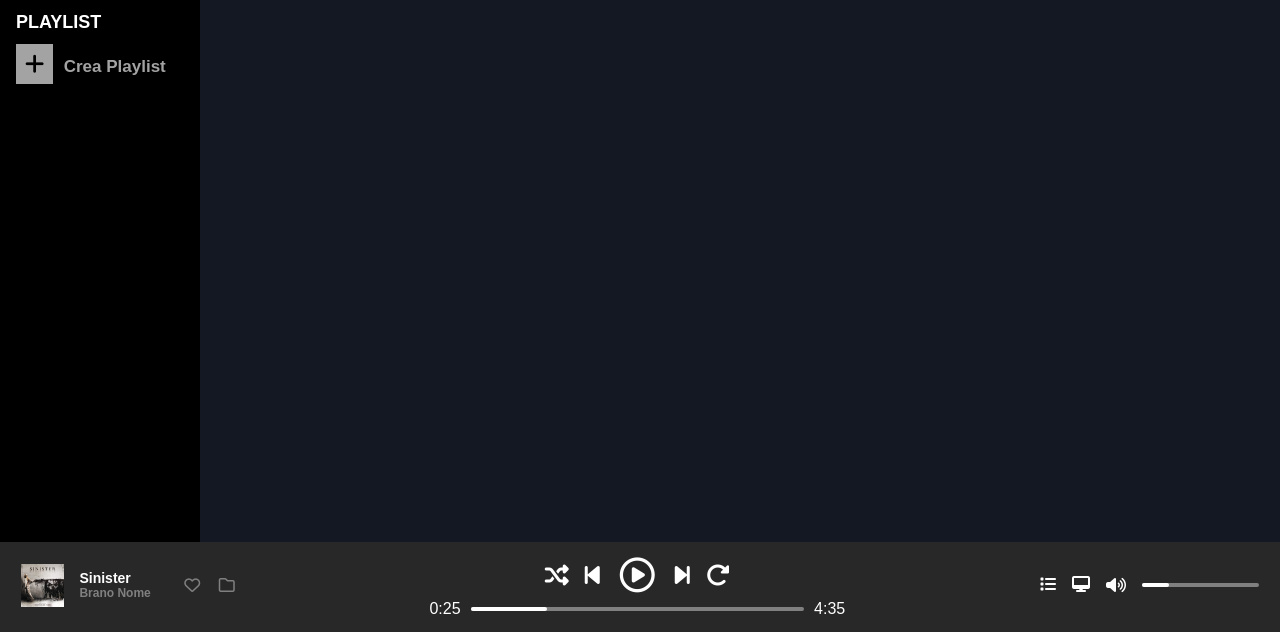
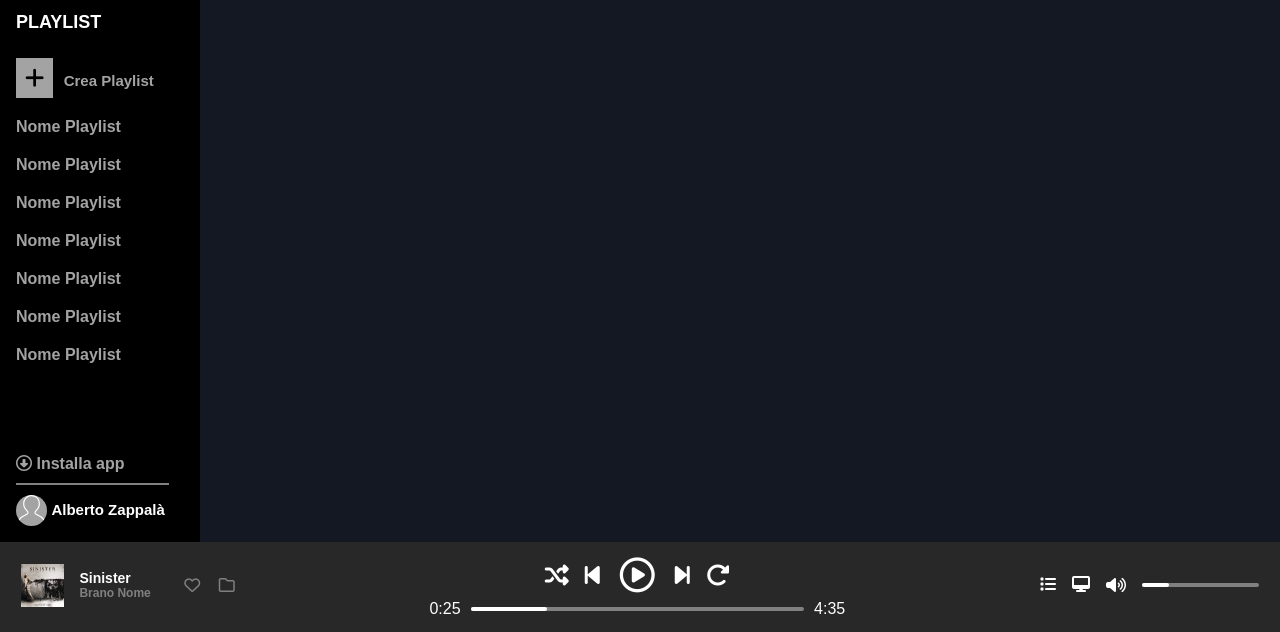
Before and after one commit to albim360/html-css-spotifyweb, a plain HTML site: page index.html in a window 1280 px wide. Shown: the part 168-800 px from the top of the page. Drawn offline with Linux system fonts and the light colour scheme.

Commit message:
FIX padding-margin border left side

```diff
--- a/css/app.css
+++ b/css/app.css
@@ -136,6 +136,9 @@ header.main-header {
     background-color: rgb(0, 0, 0);
     flex-shrink: 0;
     padding: 16px;
+    display: flex;
+    flex-direction: column;
+    justify-content: space-between;
 
 }
 
@@ -183,18 +186,49 @@ main.main-content {
 
   .playlist-title {
     font-size: 18px;
+    padding: 15px 0 15px 0;
   }
 
   .playlist-add-button {
     padding: 9px;
-    margin-top: 11px;
     margin-right: 6px;
     font-size: 22px;
   }
 
   .add-playlist-text {
-    font-size: 17px;
+    font-size: 15px;
   }
+
+  .top-sidebar-left li {
+    display: flex;
+    padding: 10px 0;
+    flex-grow: 1;
+  }
+
+  .bottom-sidebar-left {
+    display: flex;
+    flex-direction: column;
+  }
+  .profile {
+    padding-top: 10px;
+  }
+
+.propic {
+    border-radius: 50%;
+    width: 31px;
+    height: 31px;
+    vertical-align: middle;
+}
+
+.install {
+    border-bottom: 2px solid grey;
+    padding-bottom: 10px;
+    padding-right: 45px;
+}
+
+.profile span {
+    font-size: 15px;
+}
 
 /* PLAYER */
 
--- a/index.html
+++ b/index.html
@@ -46,17 +46,38 @@
                     </span>
                 </span>
             </div>
-        </div>
-        <div class="bottom-sidebar-left">
             <h4 class="playlist-title white">
                 PLAYLIST
             </h4>
             <ul>
+                <li>
+                    <a href="#">
+                     <i class="fa-solid fa-plus bg-grey black playlist-add-button"></i>
+                     <span class="grey bold add-playlist-text"> Crea Playlist</span>
+                    </a>
+                </li>
+                <li class="nome-plalist grey bold"> <a href="#"> Nome Playlist </a></li>
+                <li class="nome-plalist grey bold"> <a href="#"> Nome Playlist </a></li>
+                <li class="nome-plalist grey bold"> <a href="#"> Nome Playlist </a></li>
+                <li class="nome-plalist grey bold"> <a href="#"> Nome Playlist </a></li>
+                <li class="nome-plalist grey bold"> <a href="#"> Nome Playlist </a></li>
+                <li class="nome-plalist grey bold"> <a href="#"> Nome Playlist </a></li>
+                <li class="nome-plalist grey bold"> <a href="#"> Nome Playlist </a></li>
+            </ul>
+        </div>
+        <div class="bottom-sidebar-left">
+            <a href="#">
+                <span class="install grey bold inline-block">
+                    <i class="fa-regular fa-circle-down"></i>
+                    Installa app
+                </span>
+            </a>
+            <div class="profile block">
                 <a href="#">
-                 <i class="fa-solid fa-plus bg-grey black playlist-add-button"></i>
-                 <span class="grey bold add-playlist-text"> Crea Playlist</span>
+                 <img src="./img/profile.svg" alt="" class="propic bg-grey">
+                 <span class="white bold">Alberto Zappal&agrave;</span>
                 </a>
-            </ul>
+            </div>
 
         </div>
 
```
